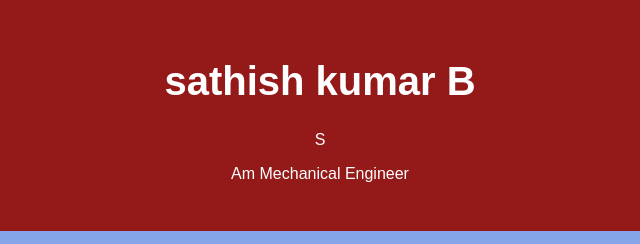
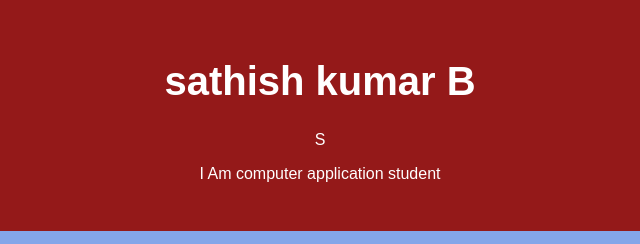
Before and after one commit to sathishkumar03102005/Portfolio-, a plain HTML site: page index.html in a window 1280 px wide. Shown: the top 244 px of the page, 320-960 px from the left. Drawn offline with Linux system fonts and the light colour scheme.

Commit message:
Update index.html

```diff
--- a/index.html
+++ b/index.html
@@ -97,7 +97,7 @@
             <!-- Add your profile picture here -->
             <img src="passport photo.jpg" alt="Your Profile Picture" class="profile-picture">
             <h1>sathish kumar B</h1> S</h1>
-            <p>Am Mechanical Engineer</p>
+            <p>I Am computer application student</p>
         </div>
     </header>
 
```
